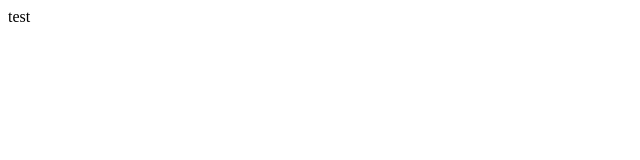
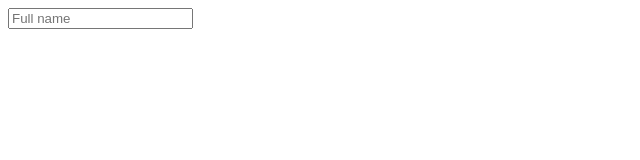
Before and after one commit to VitorCarvS/VitorCarvS.github.io, a plain HTML site: page formulario.html in a window 1280 px wide. Shown: the whole page, without its empty margins (0-640 px from the left). Drawn offline with Linux system fonts and the light colour scheme.

Commit message:
formulario.html

```diff
--- a/formulario.html
+++ b/formulario.html
@@ -3,7 +3,7 @@
 
   </head>
   <body>
-    <form method="POST">test</form>
+    <input type="text" name="full_name" placeholder="Full name" />
   </body>
 
 
```
